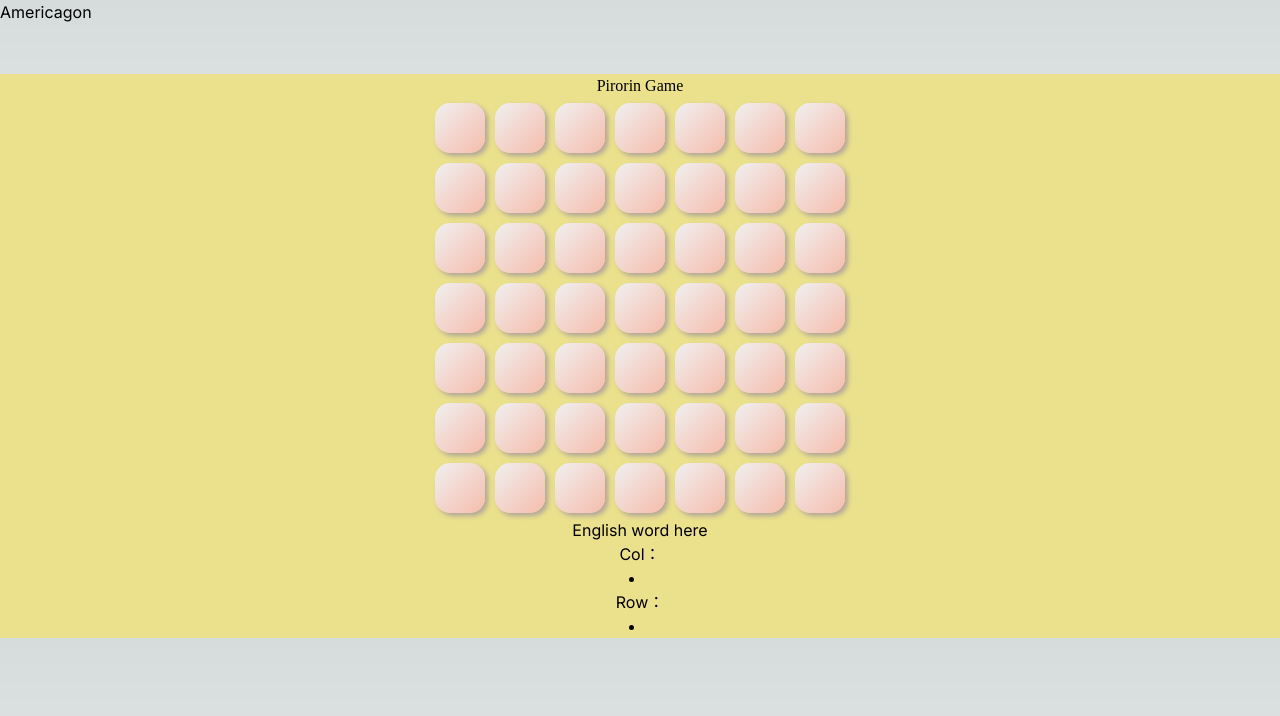
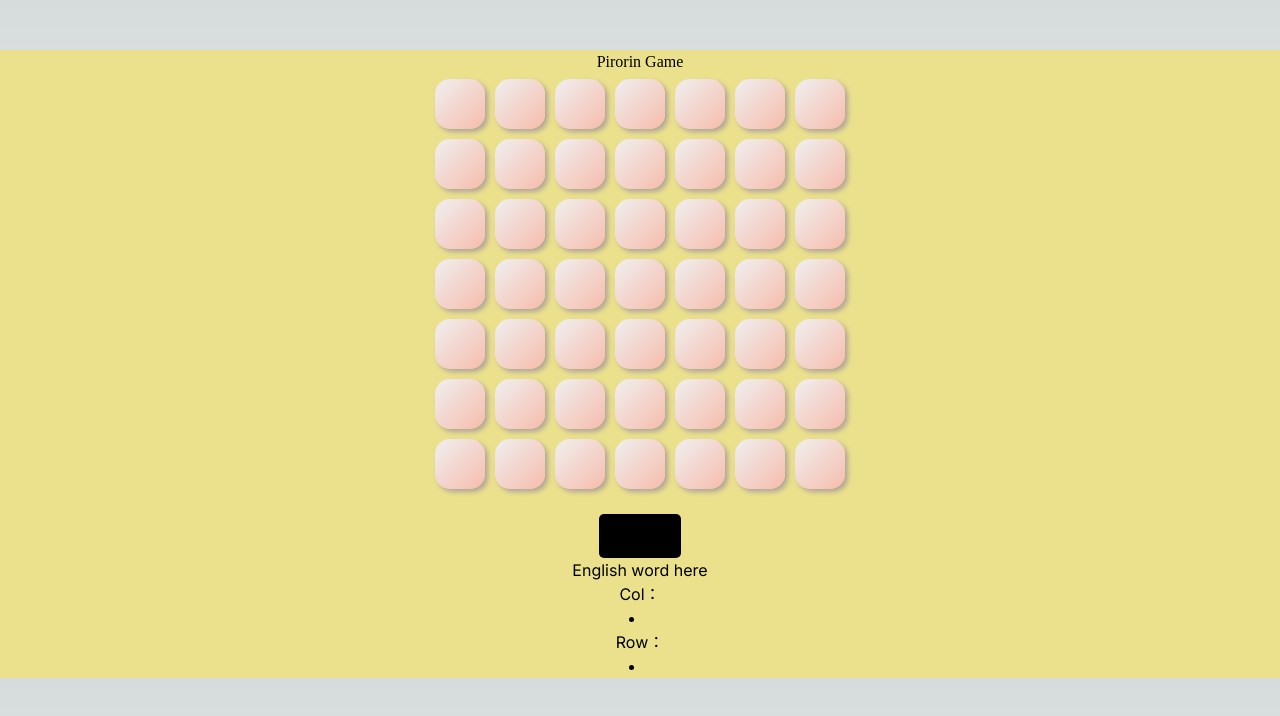
Before and after one commit to pirosiki002/newamericagon, a Next.js app: page / in a window 1280 px wide. Shown: the top 716 px of the page. Built offline with nearby package versions, Linux system fonts and the light colour scheme; no server answers.

Commit message:
feat: add Reset btn

```diff
--- a/src/app/_components/GameBoard/GameBoard.tsx
+++ b/src/app/_components/GameBoard/GameBoard.tsx
@@ -3,6 +3,7 @@ import { useState, useEffect } from "react";
 import useDic from "@/app/hooks/useDic";
 import styles from "./GameBoard.module.css";
 import InputTable from "../InputTable/InputTable";
+import ResetButton from "../ResetButton/ResetButton";
 
 // 盤面の状態を管理する
 const BOARD_SIZE = 7;
@@ -73,7 +74,7 @@ const GameBoard = () => {
           onCellClick={handleCellClick}
           inputCells={inputCells}
         />
-        {/* <ResetButton onReset={handleReset} /> */}
+        <ResetButton onReset={handleReset} />
         <p>English word here</p>
         <h2>Col：{verticalQuery}</h2>
         <li>{results.vertical}</li>
--- a/src/app/_components/MainScreen.tsx
+++ b/src/app/_components/MainScreen.tsx
@@ -6,8 +6,6 @@ const MainScreen = () => {
 
   return (
     <div>
-      <h1>Americagon</h1>
-      {/* ここに他のコンポーネントを配置します */}
       <GameBoard />
       {/* <GameBoard />
       <ScoreBoard />
--- /dev/null
+++ b/src/app/_components/ResetButton/ResetButton.module.css
@@ -0,0 +1,8 @@
+.button {
+  margin-top: 20px;
+  padding: 10px 20px;
+  font-size: 16px;
+  cursor: pointer;
+  border-radius: 5px;
+  background-color: black;
+}
--- /dev/null
+++ b/src/app/_components/ResetButton/ResetButton.tsx
@@ -0,0 +1,16 @@
+import React from "react";
+import styles from "./ResetButton.module.css";
+
+type Props = {
+  onReset: () => void;
+};
+
+const ResetButton: React.FC<Props> = ({ onReset }) => {
+  return (
+    <button onClick={onReset} className={styles.button}>
+      Reset
+    </button>
+  );
+};
+
+export default ResetButton;
```
